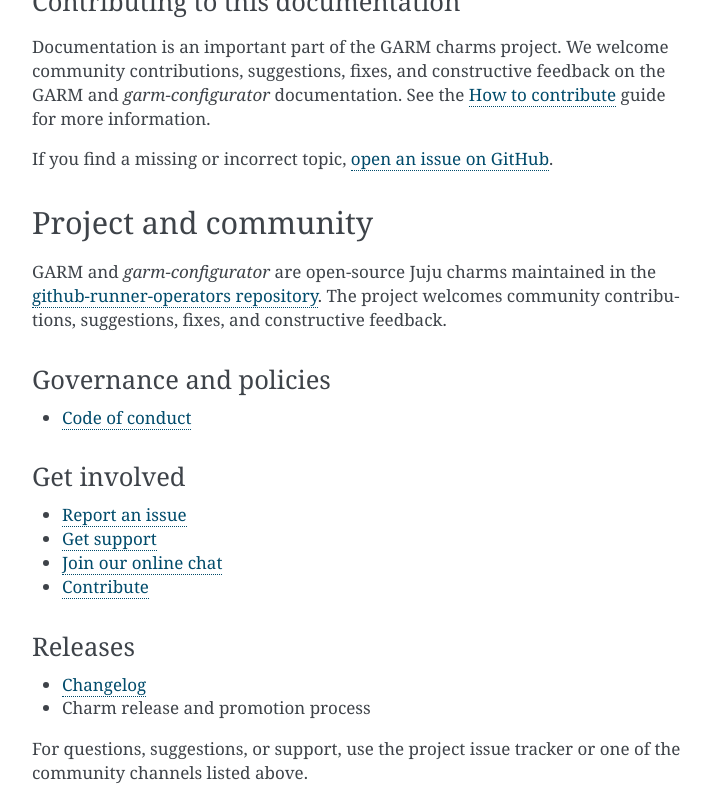
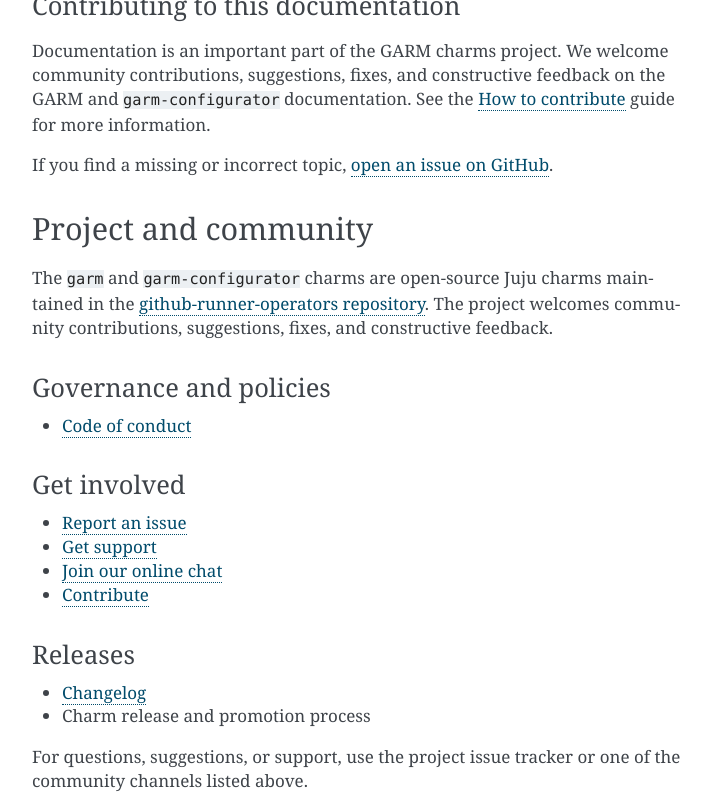
Before and after one commit to canonical/github-runner-operators, a Sphinx documentation site: the page built from docs/index.rst, in a window 1280 px wide and 900 px high, scrolled down 919 px, cut to the strip 0-798 px from the top of the window. Shown: the whole strip, without its empty margins (388-1099 px from the left). Built offline with Sphinx 7.4.7, drawn with Linux system fonts in a browser that asks for light colours; pages that are not in the unit, such as notebooks, are missing from menus; comment, search, counter and statistics services are not loaded.

Commit message:
docs: address homepage review comments

```diff
--- a/docs/explanation/index.rst
+++ b/docs/explanation/index.rst
@@ -1,3 +1,6 @@
+.. meta::
+   :description: Explanation material explaining key concepts about the GitHub runner charms.
+
 .. _explanation_index:
 
 Explanation
--- a/docs/index.rst
+++ b/docs/index.rst
@@ -13,8 +13,8 @@
 GARM (GitHub Actions Runner Manager) deploys and manages self-hosted GitHub
 Actions runners. This project provides two Juju charms:
 
-* the `garm` charm, which deploys and operates GARM;
-* the `garm-configurator` charm, which configures runner scale sets for GARM.
+* the ``garm`` charm, which deploys and operates GARM;
+* the ``garm-configurator`` charm, which configures runner scale sets for GARM.
 
 Together, these charms let platform engineers and site reliability engineers
 deploy GARM on Kubernetes, connect it to GitHub, and configure the runner
@@ -33,7 +33,7 @@
     * - Operations
       - :ref:`Retrieve GARM administrator credentials <how_to_retrieve_garm_credentials>`
     * - Design
-      - :ref:`Architecture overview <reference_charm_architecture>` | :ref:`Charm reference <reference_charm_reference>`
+      - :ref:`Architecture overview <reference_charm_architecture_deployment>` | :ref:`Charm reference <reference_charm_reference>`
     * - Releases
       - `Changelog <https://github.com/canonical/github-runner-operators/blob/main/docs/changelog.md>`_ | :doc:`Charm release and promotion process <explanation/charm-release-and-promotion>`
 
@@ -52,7 +52,7 @@
 
 Documentation is an important part of the GARM charms project. We welcome
 community contributions, suggestions, fixes, and constructive feedback on the
-GARM and `garm-configurator` documentation.
+GARM and ``garm-configurator`` documentation.
 See the :ref:`How to contribute <how_to_contribute>` guide for more information.
 
 If you find a missing or incorrect topic, `open an issue on GitHub <https://github.com/canonical/github-runner-operators/issues>`_.
@@ -61,7 +61,7 @@
 Project and community
 ---------------------
 
-GARM and `garm-configurator` are open-source Juju charms maintained in the
+The ``garm`` and ``garm-configurator`` charms are open-source Juju charms maintained in the
 `github-runner-operators repository <https://github.com/canonical/github-runner-operators>`_.
 The project welcomes community contributions, suggestions, fixes, and
 constructive feedback.
```
Also changed, not shown: other parts of docs/index.rst (+6 -1 lines), docs/how-to/retrieve-garm-credentials.md (+6 -0 lines), docs/reference/architecture.md (+7 -1 lines).
